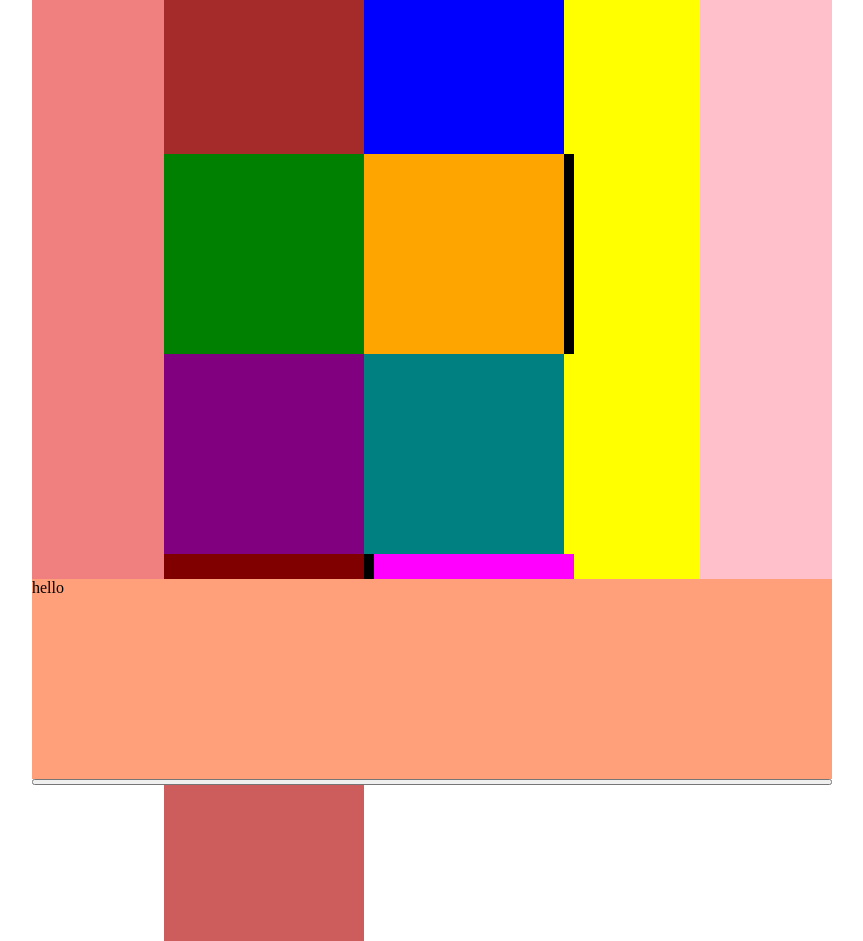
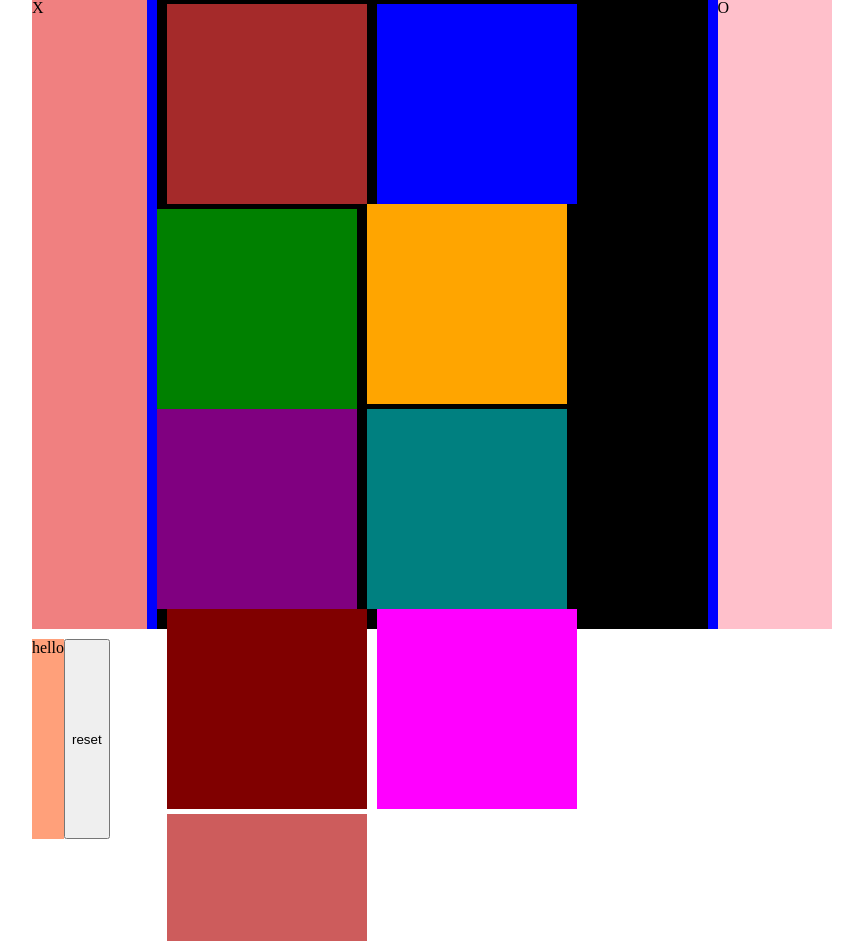
Before and after one commit to mgrassa14/Tic-Tac-Toe, a plain HTML site: page index.html in a window 1280 px wide. Shown: the part 134-1075 px from the top of the page, without its empty margins (208-1071 px from the left). Drawn offline with Linux system fonts and the light colour scheme.

Commit message:
Update css and js code

```diff
--- a/index.html
+++ b/index.html
@@ -20,14 +20,14 @@
         </div>
         <div class="board">
             <button class="A1"><img></button>
-            <div class="B1"><img></div>
-            <div class="C1"><img></div>
-            <div class="A2"><img></div>
-            <div class="B2"><img></div>
-            <div class="C2"><img></div>
-            <div class="A3"><img></div>
-            <div class="B3"><img></div>
-            <div class="C3"><img></div>
+            <button class="B1"><img></button>
+            <button class="C1"><img></button>
+            <button class="A2"><img></button>
+            <button class="B2"><img></button>
+            <button class="C2"><img></button>
+            <button class="A3"><img></button>
+            <button class="B3"><img></button>
+            <button class="C3"><img></button>
         </div>
         <div class="O-side">
             <div class="piecesO">O</div>
@@ -36,7 +36,7 @@
     </div>
     <div class="bottom">
         <div class="instructions">hello</div>
-        <button class="reset"></button>
+        <button class="reset">reset</button>
     </div>
 </body>
 </html>
--- a/js/main.js
+++ b/js/main.js
@@ -3,7 +3,12 @@
 const board = [
     {A1:0, B1:0, C1:0},
     {A2:0, B2:0, C2:0},
-    {A3:0, B3:0, C3:0}
+    {A3:0, B3:0, C3:0},
+    {A1:0, A2:0, A3:0},
+    {B1:0, B2:0, B3:0},
+    {C1:0, C2:0, C3:0},
+    {A1:0, B2:0, C3:0},
+    {C1:0, B2:0, A3:0}
 ]
 // X's = 1
 // O's = -1
@@ -29,13 +34,9 @@ function gamePlay(){
     board[0].A1 = 1
     if (XO === 1){
         XO = -1
+        player.textContent = "O's Turn"
     } else {
         XO = 1
-    }
-
-    if (player.textContent = "X's Turn"){
-        player.textContent = "O's Turn"
-    } else {
         player.textContent = "X's Turn"
     }
     console.log(board)
--- a/main.css
+++ b/main.css
@@ -3,6 +3,7 @@ body {
     display: flex;
     flex-wrap: wrap;
     justify-content: center;
+    /* align-content: space-around; */
     /* align-items: center; */
 }
 .top {
@@ -11,22 +12,6 @@ body {
     align-items: center;
     width: 100vh;
 }
-.middle {
-    display: flex;
-    flex-direction: row;
-    align-items: center;
-    width: 100vh;
-    height: 600px;
-    background-color: blue;
-    /* margin-bottom: 5px; */
-}
-.bottom {
-    display: flex;
-    flex-direction: column;
-    align-self: end;
-    width: 100vh;
-}
-
 .title {
     background-color: lightblue;
     font-size: 50px;
@@ -36,6 +21,20 @@ body {
 .players-turn {
     background-color: lightgreen;
     font-size: 40px;
+    margin-top: 5px;
+}
+
+.middle {
+    display: flex;
+    flex-direction: row;
+    /* align-items: center; */
+    /* align-content: space-around; */
+    width: 100vh;
+    height: 630px;
+    margin-top: 15px;
+    margin-bottom: 10px;
+    background-color: blue;
+    /* margin-bottom: 5px; */
 }
 
 .X-side{
@@ -43,20 +42,22 @@ body {
     align-self: flex-start;
     justify-content: flex-end;
     align-items: center;
+    margin-right: 10px;
     height: 100%;
     width: 20%;
 }
 
 .board {
-    background-color: yellow;
-    align-content: flex-start;
+    background-color: black;
+    /* align-content: flex-start; */
     display: flex;
     flex-direction: row;
+    align-content: space-around;
     flex-wrap: wrap;
-    height: 650px;
-    width: 650px;
-    gap: 0;
-    margin: 0;
+    height: 630px;
+    width: 770px;
+    /* gap: 0;
+    margin: 0; */
  }
  .A1{
     background-color: brown;
@@ -64,7 +65,9 @@ body {
     /* justify-content: flex-start; */
     height: 200px;
     width: 200px;
-    margin: 0;
+    margin-top: 5px;
+    margin-right: 10px;
+    margin-left: 10px;
     border-right: solid black;
     border-width: 0;
  }
@@ -72,13 +75,16 @@ body {
     background-color: blue;
     height: 200px;
     width: 200px;
-    margin: 0;
+    margin-top: 5px;
+    margin-right: 10px;
+    border-width: 0;
  }
 .C1{
     background-color: green;
     height: 200px;
     width: 200px;
-    margin: 0;
+    margin-top: 5px;
+    border-width: 0;
  }
  .A2{
     background-color: orange;
@@ -86,9 +92,11 @@ body {
     /* justify-content: flex-end; */
     height: 200px;
     width: 200px;
-    margin: 0;
-    border-right: solid black;
-    border-width: 10px;
+    margin-left: 10px;
+    margin-right: 10px;
+    border-width: 0;
+    /* border-right: solid black;
+    border-width: 10px; */
  }
  .B2{
     background-color: purple;
@@ -96,7 +104,8 @@ body {
     /* justify-content: flex-end; */
     height: 200px;
     width: 200px;
-    margin: 0;
+    margin-right: 10;
+    border-width: 0;
  }
  .C2{
     background-color: teal;
@@ -104,7 +113,8 @@ body {
     /* justify-content: flex-end; */
     height: 200px;
     width: 200px;
-    margin: 0;
+    margin-left: 10px;
+    border-width: 0;
  }
  .A3{
     background-color: maroon;
@@ -112,9 +122,12 @@ body {
     /* justify-content: flex-end; */
     height: 200px;
     width: 200px;
-    margin: 0;
-    border-right: solid black;
-    border-width: 10px;
+    margin-left: 10px;
+    margin-right: 10px;
+    margin-bottom: 5px;
+    border-width: 0;
+    /* border-right: solid black;
+    border-width: 10px; */
  }
  .B3{
     background-color: magenta;
@@ -123,6 +136,7 @@ body {
     height: 200px;
     width: 200px;
     margin: 0;
+    border-width: 0;
  }
  .C3{
     background-color: indianred;
@@ -130,17 +144,25 @@ body {
     /* justify-content: flex-end; */
     height: 200px;
     width: 200px;
-    margin: 0;
+    margin-left: 10px;
+    border-width: 0;
  }
  .O-side{
     background-color: pink;
     align-self: flex-end;
     justify-content: flex-start;
     align-items: center;
+    margin-left: 10px;
     height: 100%;
     width: 20%;
  }
 
+.bottom {
+    display: flex;
+    flex-direction: row;
+    align-self: start;
+    width: 100vh;
+}
  .instructions {
     background-color: lightsalmon;
     height: 200px;
```
